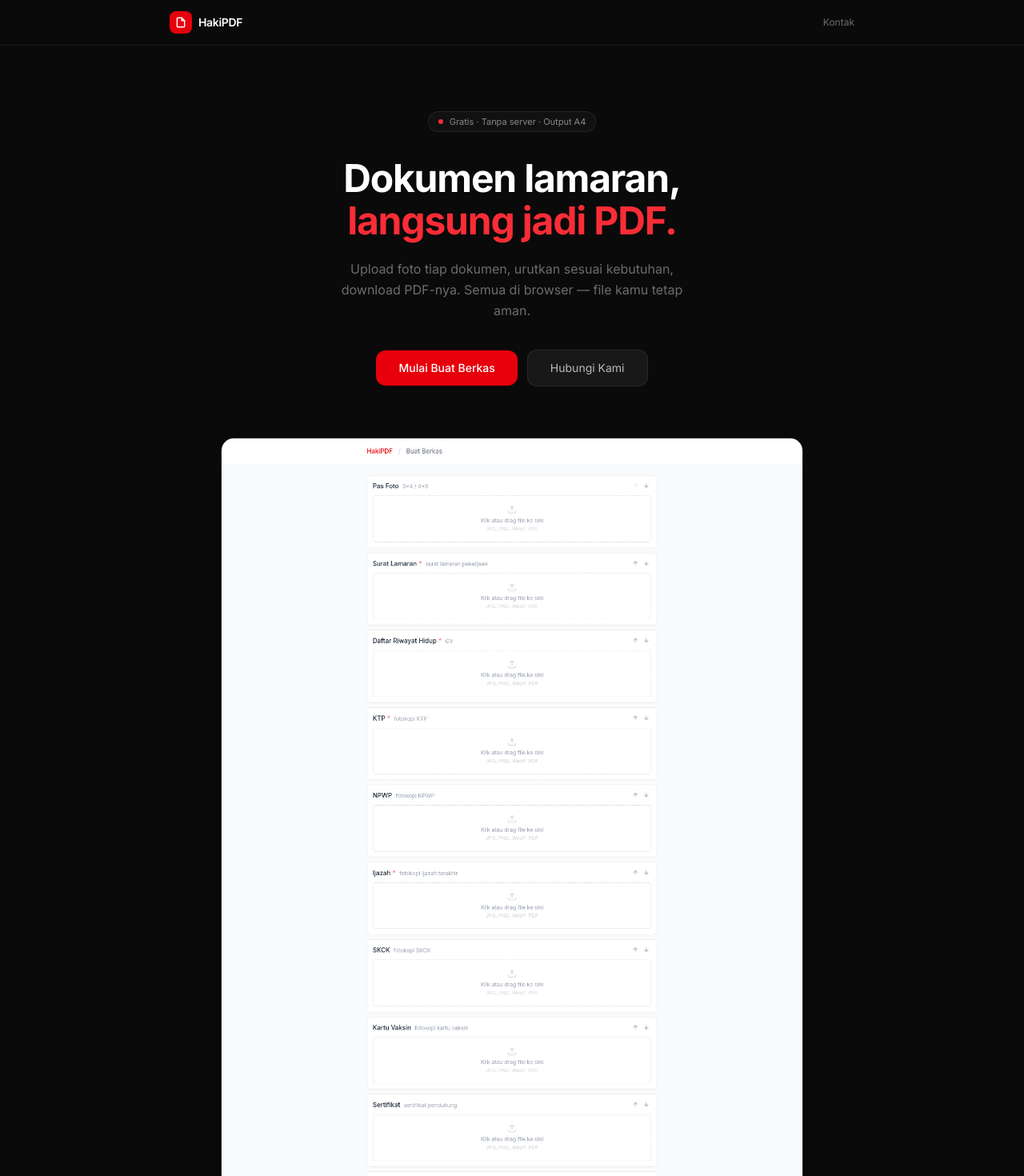
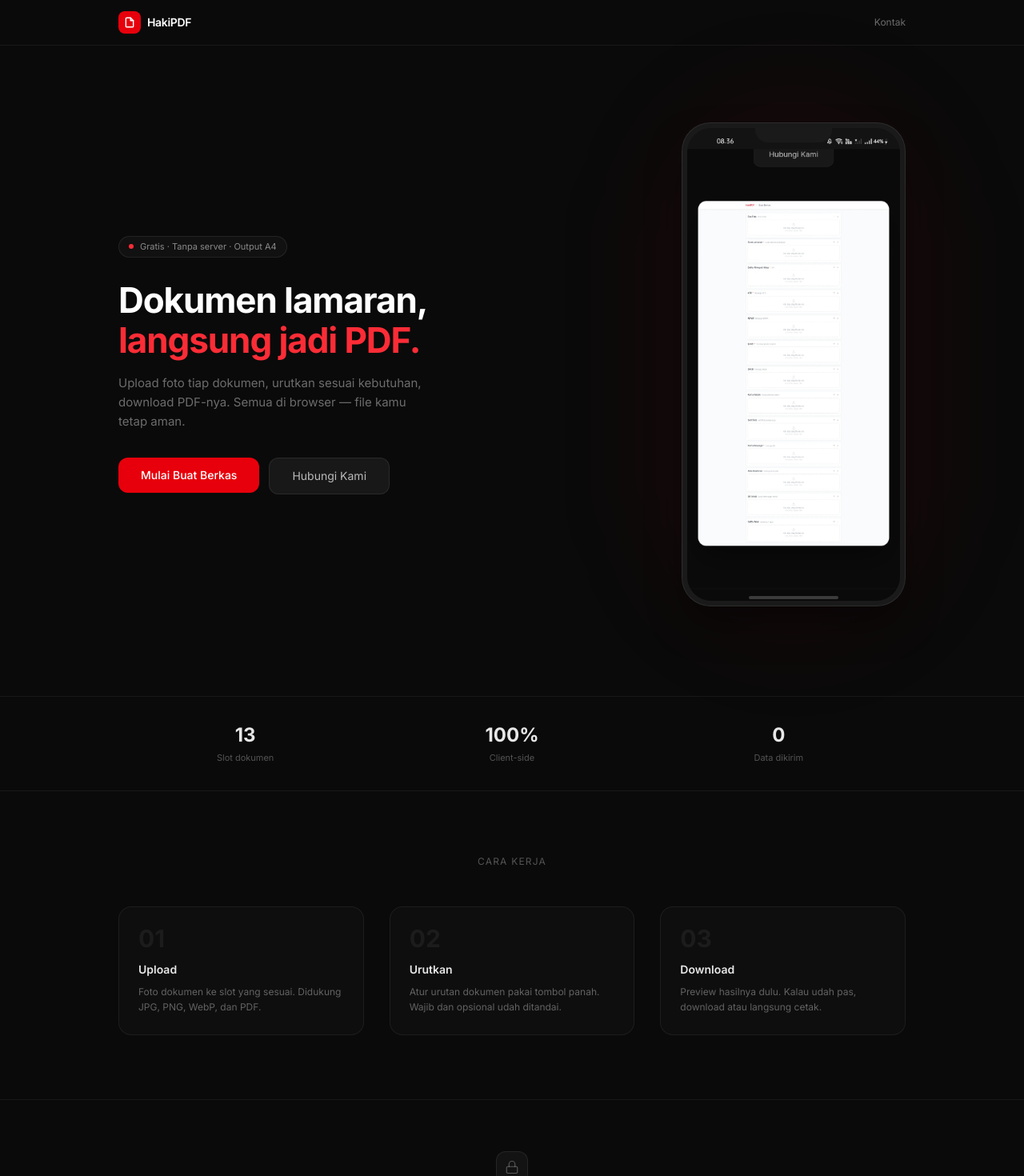
Before and after one commit to Stonepath-dotcom/wabot-hub, a Next.js app: page / in a window 1280 px wide. Shown: the top 1470 px of the page at 80% size. Built offline with nearby package versions, Linux system fonts and the light colour scheme.

Commit message:
343205ae-4877-4fd5-ac29-bfb919df3be5

```diff
--- a/src/app/page.tsx
+++ b/src/app/page.tsx
@@ -6,7 +6,7 @@ export default function Home() {
     <div className="min-h-screen flex flex-col bg-[#0a0a0a] text-white">
       {/* nav */}
       <nav className="border-b border-white/[0.06]">
-        <div className="max-w-4xl mx-auto px-5 h-14 flex items-center justify-between">
+        <div className="max-w-5xl mx-auto px-5 h-14 flex items-center justify-between">
           <div className="flex items-center gap-2">
             <div className="w-7 h-7 rounded-lg bg-red-600 flex items-center justify-center">
               <svg width="14" height="14" viewBox="0 0 24 24" fill="none" stroke="white" strokeWidth="2.5" strokeLinecap="round" strokeLinejoin="round">
@@ -28,25 +28,26 @@ export default function Home() {
       </nav>
 
       <main className="flex-1">
-        {/* hero */}
-        <section className="max-w-4xl mx-auto px-5 pt-20 pb-16 text-center">
-          {/* badge */}
-          <div className="inline-flex items-center gap-2 px-3 py-1 rounded-full border border-white/[0.08] bg-white/[0.03] mb-8">
+        {/* hero + phone */}
+        <section className="max-w-5xl mx-auto px-5 pt-16 sm:pt-24 pb-20 sm:pb-28">
+          <div className="grid grid-cols-1 lg:grid-cols-2 gap-12 lg:gap-16 items-center">
+            {/* text */}
+            <div>
+              <div className="inline-flex items-center gap-2 px-3 py-1 rounded-full border border-white/[0.08] bg-white/[0.03] mb-7">
                 <span className="w-1.5 h-1.5 rounded-full bg-red-500" />
                 <span className="text-[11px] text-white/50">Gratis · Tanpa server · Output A4</span>
               </div>
 
-          <h1 className="text-4xl sm:text-5xl font-bold tracking-tight leading-[1.1]">
-            Dokumen lamaran,
-            <br />
+              <h1 className="text-3xl sm:text-4xl lg:text-[2.75rem] font-bold tracking-tight leading-[1.15]">
+                Dokumen lamaran,{' '}
                 <span className="text-red-500">langsung jadi PDF.</span>
               </h1>
 
-          <p className="mt-5 text-white/40 text-base max-w-md mx-auto leading-relaxed">
+              <p className="mt-4 text-white/40 text-sm sm:text-[15px] max-w-sm leading-relaxed">
                 Upload foto tiap dokumen, urutkan sesuai kebutuhan, download PDF-nya. Semua di browser — file kamu tetap aman.
               </p>
 
-          <div className="mt-9 flex flex-col sm:flex-row items-center justify-center gap-3">
+              <div className="mt-8 flex flex-col sm:flex-row items-start gap-3">
                 <Link
                   href="/buat"
                   className="inline-flex items-center justify-center px-7 py-3 bg-red-600 hover:bg-red-700 text-white text-sm font-medium rounded-xl transition-all hover:shadow-lg hover:shadow-red-600/20"
@@ -62,37 +63,68 @@ export default function Home() {
                   Hubungi Kami
                 </a>
               </div>
+            </div>
+
+            {/* phone mockup */}
+            <div className="flex justify-center lg:justify-end">
+              <div className="relative">
+                {/* glow behind phone */}
+                <div className="absolute -inset-8 bg-red-600/[0.07] blur-3xl rounded-full pointer-events-none" />
+
+                {/* phone frame */}
+                <div className="relative w-[260px] sm:w-[280px] bg-[#1a1a1a] rounded-[36px] p-[6px] shadow-2xl shadow-black/60 border border-white/[0.08]">
+                  {/* notch */}
+                  <div className="absolute top-0 left-1/2 -translate-x-1/2 w-24 h-6 bg-[#1a1a1a] rounded-b-2xl z-10" />
+
+                  {/* screen */}
+                  <div className="rounded-[30px] overflow-hidden">
+                    <Image
+                      src="/phone-mockup.jpg"
+                      alt="HakiPDF di mobile"
+                      width={560}
+                      height={1200}
+                      className="w-full h-auto"
+                      priority
+                    />
+                  </div>
+
+                  {/* home indicator */}
+                  <div className="absolute bottom-2 left-1/2 -translate-x-1/2 w-28 h-1 bg-white/20 rounded-full" />
+                </div>
+              </div>
+            </div>
+          </div>
         </section>
 
-        {/* screenshot */}
-        <section className="max-w-3xl mx-auto px-5 pb-20">
-          <div className="relative rounded-2xl overflow-hidden border border-white/[0.08] shadow-2xl shadow-black/50">
-            {/* subtle top glow */}
-            <div className="absolute -top-20 left-1/2 -translate-x-1/2 w-2/3 h-40 bg-red-600/10 blur-3xl pointer-events-none" />
-            <Image
-              src="/preview.png"
-              alt="Tampilan HakiPDF"
-              width={1280}
-              height={900}
-              className="w-full h-auto relative"
-              priority
-            />
+        {/* stats strip */}
+        <section className="border-y border-white/[0.06]">
+          <div className="max-w-5xl mx-auto px-5 py-8 grid grid-cols-3 gap-4 text-center">
+            {[
+              { value: '13', label: 'Slot dokumen' },
+              { value: '100%', label: 'Client-side' },
+              { value: '0', label: 'Data dikirim' },
+            ].map((stat) => (
+              <div key={stat.label}>
+                <p className="text-xl sm:text-2xl font-bold text-white/90">{stat.value}</p>
+                <p className="text-[11px] text-white/30 mt-1">{stat.label}</p>
+              </div>
+            ))}
           </div>
         </section>
 
         {/* cara kerja */}
-        <section className="border-t border-white/[0.06] py-20">
-          <div className="max-w-4xl mx-auto px-5">
+        <section className="py-20">
+          <div className="max-w-5xl mx-auto px-5">
             <p className="text-xs text-white/30 text-center uppercase tracking-widest mb-12">Cara kerja</p>
-            <div className="grid grid-cols-1 sm:grid-cols-3 gap-10 sm:gap-6">
+            <div className="grid grid-cols-1 sm:grid-cols-3 gap-10 sm:gap-8">
               {[
                 { step: '01', title: 'Upload', desc: 'Foto dokumen ke slot yang sesuai. Didukung JPG, PNG, WebP, dan PDF.' },
                 { step: '02', title: 'Urutkan', desc: 'Atur urutan dokumen pakai tombol panah. Wajib dan opsional udah ditandai.' },
                 { step: '03', title: 'Download', desc: 'Preview hasilnya dulu. Kalau udah pas, download atau langsung cetak.' },
               ].map((item) => (
-                <div key={item.step} className="relative">
+                <div key={item.step} className="relative bg-white/[0.02] border border-white/[0.06] rounded-2xl p-6">
                   <span className="text-3xl font-bold text-white/[0.06] leading-none">{item.step}</span>
-                  <p className="text-sm font-semibold text-white/90 mt-2">{item.title}</p>
+                  <p className="text-sm font-semibold text-white/90 mt-3">{item.title}</p>
                   <p className="text-xs text-white/35 mt-2 leading-relaxed">{item.desc}</p>
                 </div>
               ))}
@@ -102,7 +134,7 @@ export default function Home() {
 
         {/* privacy */}
         <section className="border-t border-white/[0.06] py-16">
-          <div className="max-w-4xl mx-auto px-5">
+          <div className="max-w-5xl mx-auto px-5">
             <div className="max-w-lg mx-auto text-center">
               <div className="inline-flex items-center justify-center w-10 h-10 rounded-xl bg-white/[0.04] border border-white/[0.08] mb-5">
                 <svg width="18" height="18" viewBox="0 0 24 24" fill="none" stroke="currentColor" strokeWidth="1.5" strokeLinecap="round" strokeLinejoin="round" className="text-white/30">
@@ -120,7 +152,7 @@ export default function Home() {
 
       {/* footer */}
       <footer className="border-t border-white/[0.06]">
-        <div className="max-w-4xl mx-auto px-5 py-6 flex flex-col sm:flex-row items-center justify-between gap-3">
+        <div className="max-w-5xl mx-auto px-5 py-6 flex flex-col sm:flex-row items-center justify-between gap-3">
           <span className="text-xs text-white/20">HakiPDF</span>
           <div className="flex items-center gap-5 text-xs text-white/25">
             <a
```
Also changed, not shown: public/phone-mockup.jpg (added), upload/Screenshot_2026-06-18-08-36-04-46_40deb401b9ffe8e1df2f1cc5ba480b12.jpg (added). Lines whose indentation alone changed are shown as unchanged.
